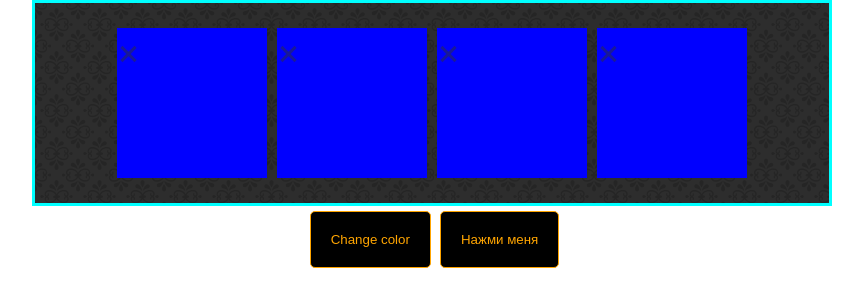
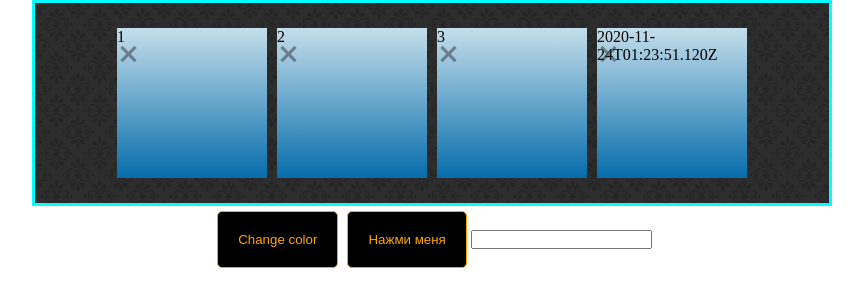
Before and after one commit to ShuePPSHA/FuNcTiOn, a plain HTML site: page index.html in a window 1280 px wide. Both pictures are taken after a click on the button "Нажми меня". Shown: the whole page, without its empty margins (208-1071 px from the left). Drawn offline with Linux system fonts and the light colour scheme.

Commit message:
add index

```diff
--- a/index.html
+++ b/index.html
@@ -9,13 +9,14 @@
 </head>
 <body>
     <div class="limit">
-        <div class="limit__inner" id="extInner"><span class="close"></span></div>
-        <div class="limit__inner" id="extInner"><span class="close"></span></div>
-        <div class="limit__inner" id="extInner"><span class="close"></span></div>
+        <div class="limit__inner" id="extInner"><span class="close" onclick='deleteElement("extInner")'></span>1</div>
+        <div class="limit__inner" id="extInner1"><span class="close" onclick='deleteElement("extInner1")'></span>2</div>
+        <div class="limit__inner" id="extInner2"><span class="close" onclick='deleteElement("extInner2")' ></span>3</div>
     </div>
     <div class="container">
         <button class="btn">Change color</button>
         <button class="scndbtn">Нажми меня</button>
+        <input type="text">
     </div>
     <script src="js/my.js"></script>
 </body>
--- a/js/my.js
+++ b/js/my.js
@@ -2,13 +2,22 @@ function changeStyle (element) {
     element.classList.toggle("edited");
 }
 
+
+
 function addElement () {
     const extraInner = document.createElement('div');
+    const date = new Date
+    const id = date.toISOString();
     extraInner.className = "limit__inner";
-    extraInner.id = "extInner";
+    extraInner.id = id;
     const mainContainer = document.querySelector('.limit');
     mainContainer.appendChild(extraInner);
-    extraInner.innerHTML = '<span class="close"></span>';
+    extraInner.innerHTML = `<span class="close" onclick="deleteElement('${id}')"></span>${id}`;
+}
+
+function deleteElement(id){
+    const element = document.getElementById(id);
+    element.remove();
 }
 
  function myFunction(){
@@ -27,25 +36,6 @@ function addElement () {
         });
     })
 
-    const close = document.querySelector('.close')
-    close.addEventListener('click', () => {
-
-        extInner.remove();
-    })
-
-    const cont = document.getElementsByClassName("limit");
-
-    cont.addEventListener("click", function(event) { // навешиваем один обработчик на родительский элемент
-    console.log(dots.indexOf(event.target)); // в свойстве `target` будет содержаться непосредственно тот элемент, по которому кликнули
-    });
-
-    cont.addEventListener("click", function(event) {
-        const index = squares.indexOf(event.target);
-
-        if (~index) {
-            console.log(index);
-        }
-    });
 
 }
 myFunction()
--- a/scss/style.scss
+++ b/scss/style.scss
@@ -3,6 +3,7 @@
   margin: 0;
   padding: 0;
 }
+
 body{
   display: flex;
   flex-direction: column;
@@ -23,15 +24,17 @@ body{
   &__inner {
     width: 150px;
     height: 150px;
-    background-color: blue;
+    background: linear-gradient(to bottom, rgba(197,222,234,1) 0%,rgba(138,187,215,1) 31%,rgba(6,109,171,1) 100%); /* W3C, IE10+, FF16+, Chrome26+, Opera12+, Safari7+ */
+filter: progid:DXImageTransform.Microsoft.gradient( startColorstr='#c5deea', endColorstr='#066dab',GradientType=0 ); /* IE6-9 */
     margin: 5px;
   }
   }
 
 .edited{
-  width: 50px;
-  height: 50px;
-  background-color: green;
+  width: 150px;
+  height: 150px;
+  background: linear-gradient(to bottom, rgba(246,230,180,1) 0%,rgba(237,144,23,1) 100%); /* W3C, IE10+, FF16+, Chrome26+, Opera12+, Safari7+ */
+filter: progid:DXImageTransform.Microsoft.gradient( startColorstr='#f6e6b4', endColorstr='#ed9017',GradientType=0 ); /* IE6-9 */
   margin: 5px;
 }
 
```
Also changed, not shown: css/style.css, 1 other file.
